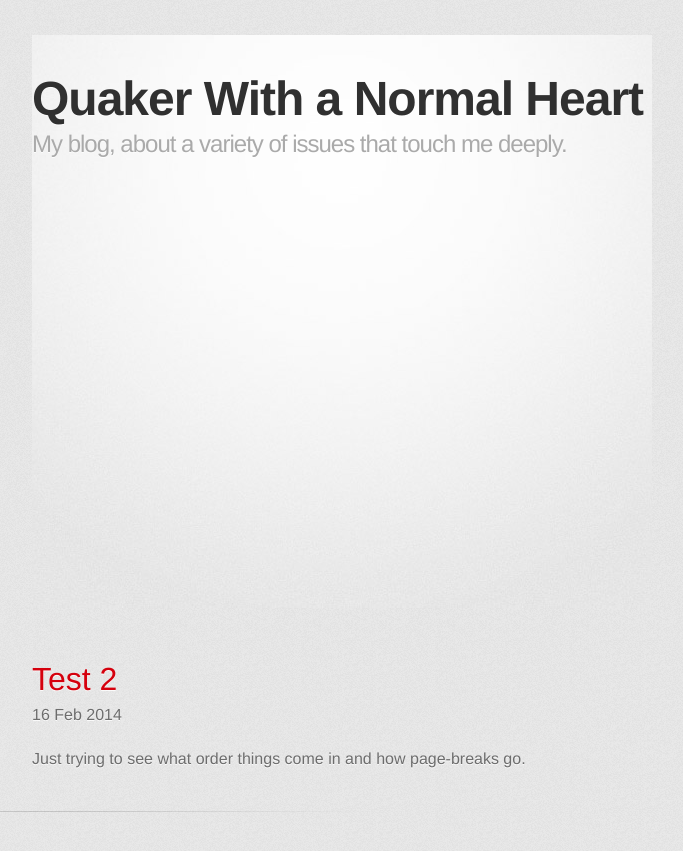
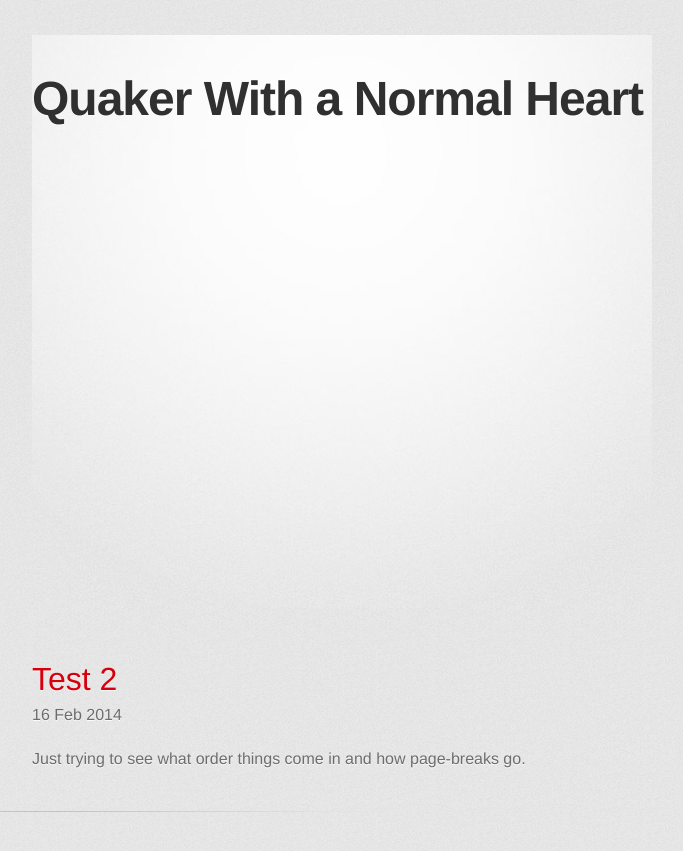
Before and after one commit to joelcw/joelcw.github.io, a Jekyll site: the page built from _posts/2014-02-16-my-second-post.md, in a window 1280 px wide. Shown: the top 851 px of the page, without its empty margins (298-981 px from the left). Built offline with Jekyll 4.4.1, drawn with Linux system fonts in a browser that asks for light colours; some web fonts are replaced.

Commit message:
fixing header for posts

```diff
--- a/_includes/header.html
+++ b/_includes/header.html
@@ -19,7 +19,7 @@
 
         <header>
           <h1>Quaker With a Normal Heart</h1>
-          <h2>My blog, about a variety of issues that touch me deeply.</h2>
+<!--          <h2>My blog, about a variety of issues that touch me deeply.</h2> -->
         </header>
 
       </div>
```
